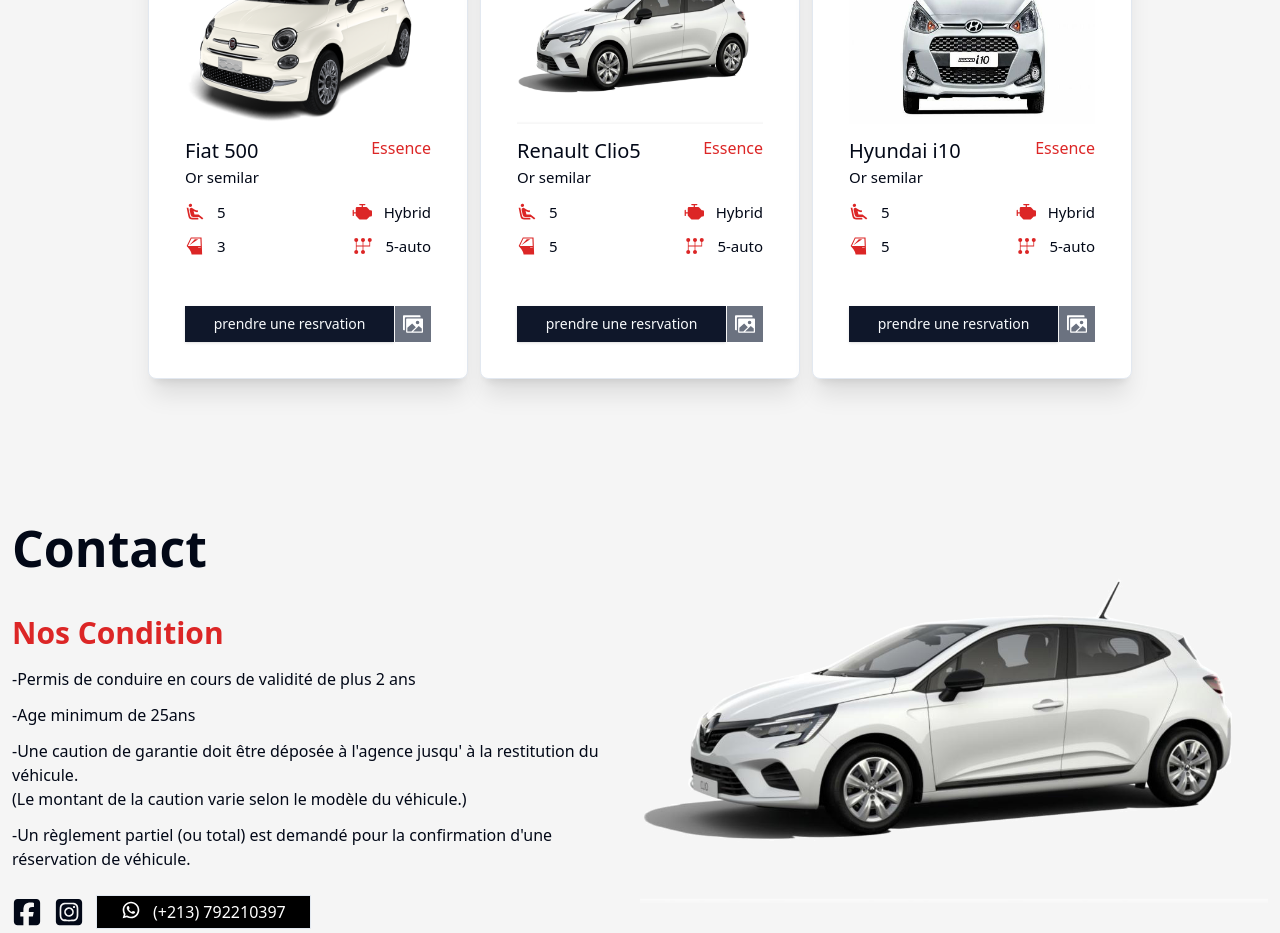
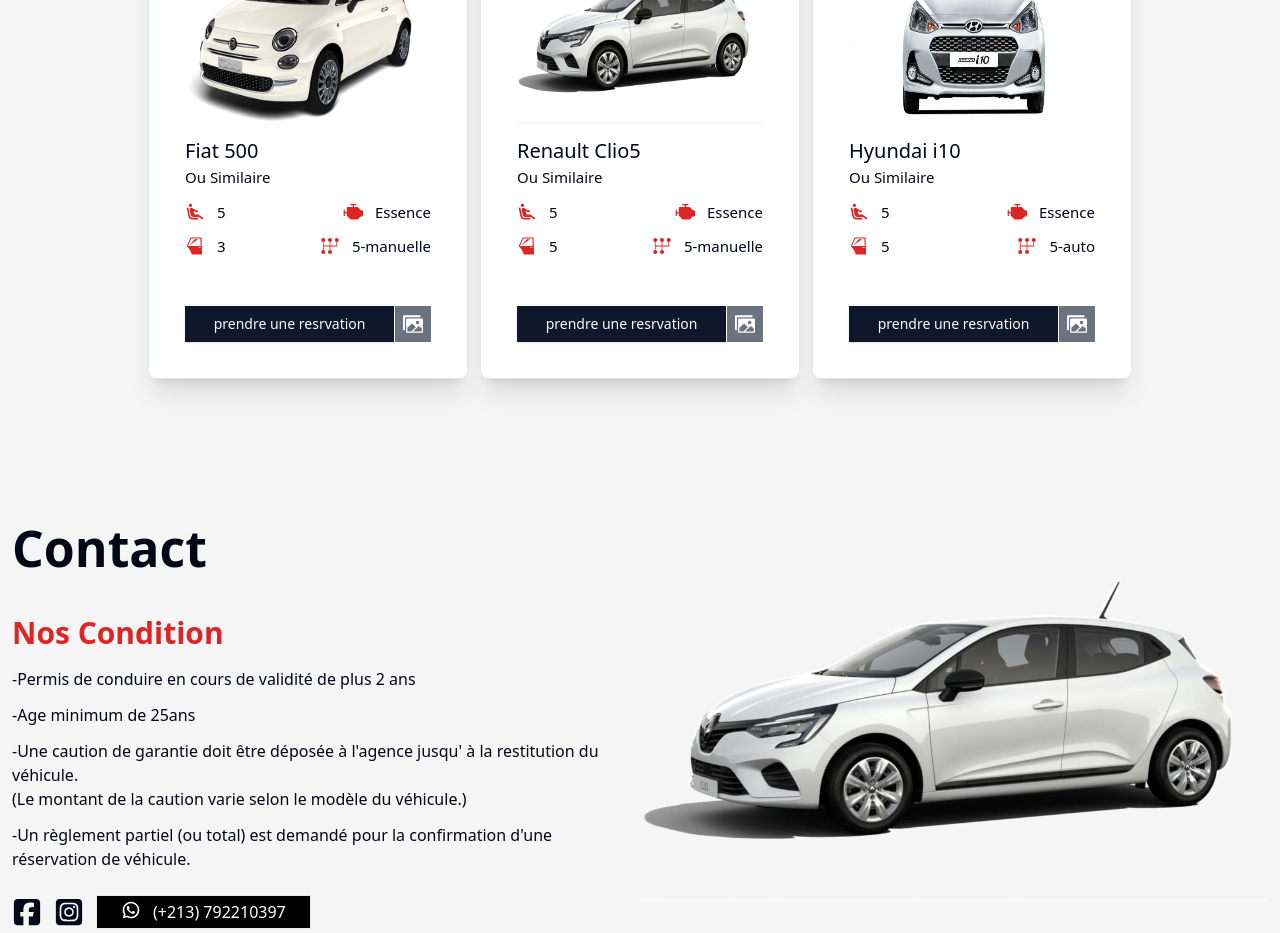
Before and after one commit to CodingLab-dz/benadda-dream-car, a Next.js app: page / in a window 1280 px wide. Shown: the part 860-1793 px from the top of the page. Built offline with nearby package versions, Linux system fonts and the light colour scheme.

Commit message:
fix data

```diff
--- a/components/car.jsx
+++ b/components/car.jsx
@@ -35,10 +35,10 @@
                     <div className='flex flex-row justify-between items-start my-3'>
                         <div className='flex flex-col'>
                             <h2 className='text-[20px] '>{nom}</h2>
-                            <h4 className='font-light text-[15px]'>Or semilar</h4>
+                            <h4 className='font-light text-[15px]'>Ou Similaire</h4>
                         </div>
                         <div className='text-red-600'>
-                            <h2>{energ}</h2>
+                            <h2></h2>
                         </div>
                     </div>
                     {/* chaise & moteur */}
@@ -49,7 +49,7 @@
                         </div>
                         <div className='flex items-center justify-start'>
                             <PiEngineFill className='text-[20px] text-red-600' />
-                            <span className='text-[15px] ml-3'>{moteur}</span>
+                            <span className='text-[15px] ml-3'>{energ}</span>
                         </div>
                     </div>
                     {/* ports & boits */}
--- a/components/cars.jsx
+++ b/components/cars.jsx
@@ -36,7 +36,7 @@
             marque: "fiat",
             ports: "3",
             energ: "Essence",
-            gear: '5-auto',
+            gear: '5-manuelle',
             moteur: "Hybrid",
             places: "5",
             imgs: [
@@ -53,7 +53,7 @@
             marque: "Renault",
             ports: "5",
             energ: "Essence",
-            gear: '5-auto',
+            gear: '5-manuelle',
             moteur: "Hybrid",
             places: "5",
             imgs: [
```
